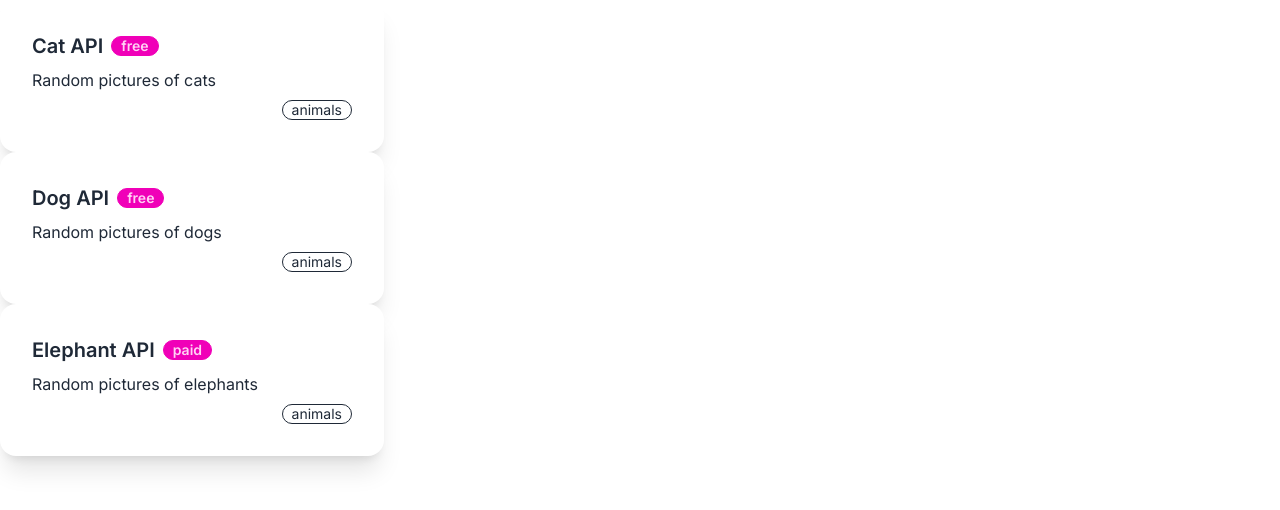
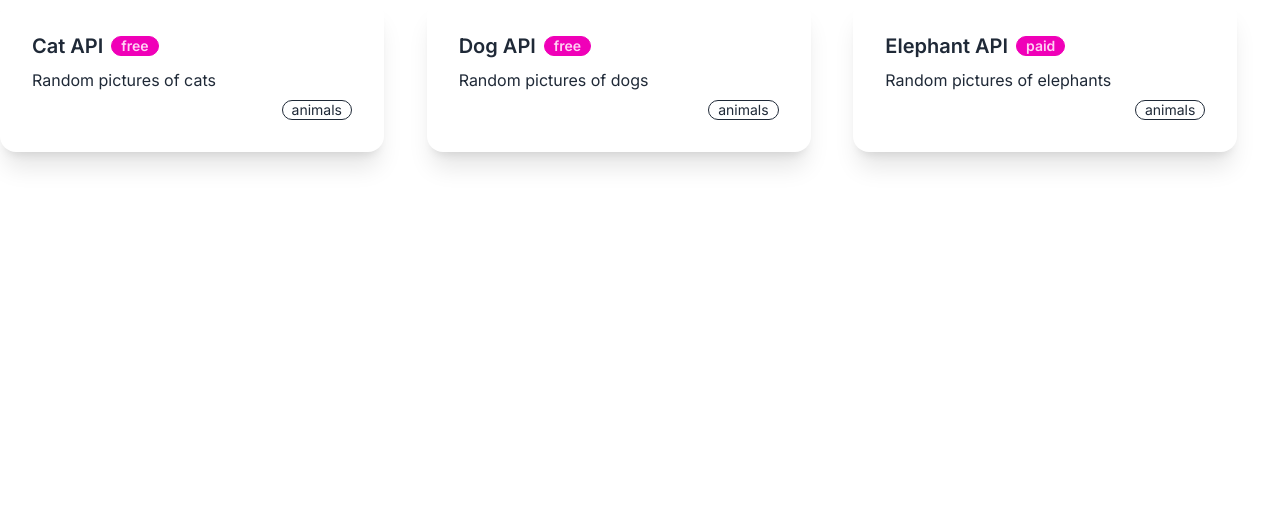
Before and after one commit to gdsc-fetju/api-collection, a Next.js app: page / in a window 1280 px wide. Shown: the top 510 px of the page. Built offline with nearby package versions, Linux system fonts and the light colour scheme.

Commit message:
fix: responsive design

```diff
--- a/src/components/ApiList.tsx
+++ b/src/components/ApiList.tsx
@@ -11,11 +11,11 @@
     return <p>No APIs found</p>
   }
   return (
-    <>
+    <section className="grid grid-cols-1 md:grid-cols-2 lg:grid-cols-3">
       {apiList.map((api, index) => (
         <ApiCard key={index} api={api} />
       ))}
-    </>
+    </section>
   )
 }
 
```
